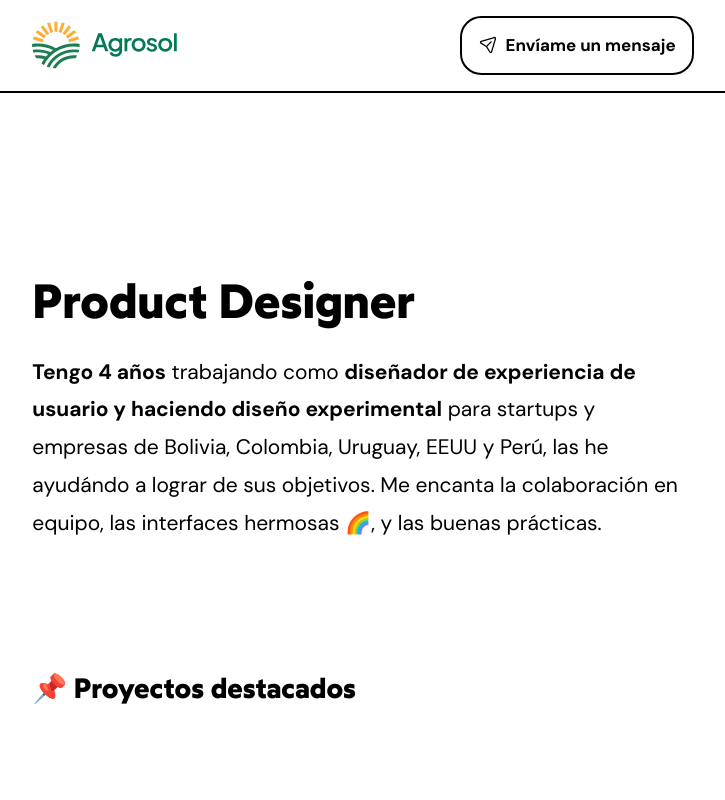
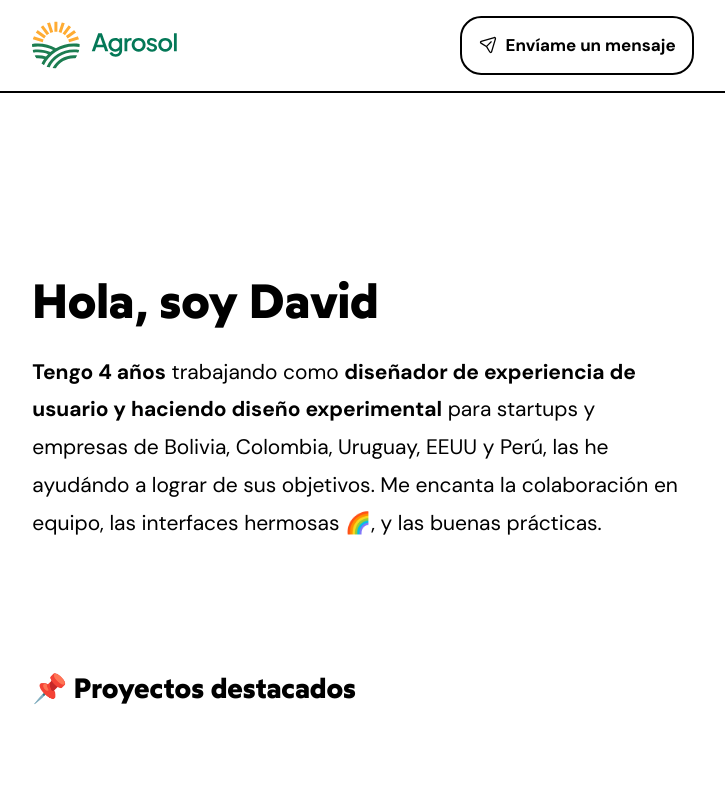
Before and after one commit to davidrivadeneyra/agrosol, a Next.js app: page / in a window 1280 px wide. Shown: the top 800 px of the page, without its empty margins (277-1002 px from the left). Built offline with nearby package versions, Linux system fonts and the light colour scheme.

Commit message:
hice un cambio en el copy del título

```diff
--- a/app/page.js
+++ b/app/page.js
@@ -10,7 +10,7 @@ export default function Home() {
 			<HeaderMini></HeaderMini>
 			<div className='container'>
 				<main className='section-block mb-32'>
-					<h1 className='heading-bigger pb-6'>Product Designer</h1>
+					<h1 className='heading-bigger pb-6'>Hola, soy David</h1>
 					<p className='p-large'>
 						<span className='b-large'>Tengo 4 años</span> trabajando
 						como{' '}
```
